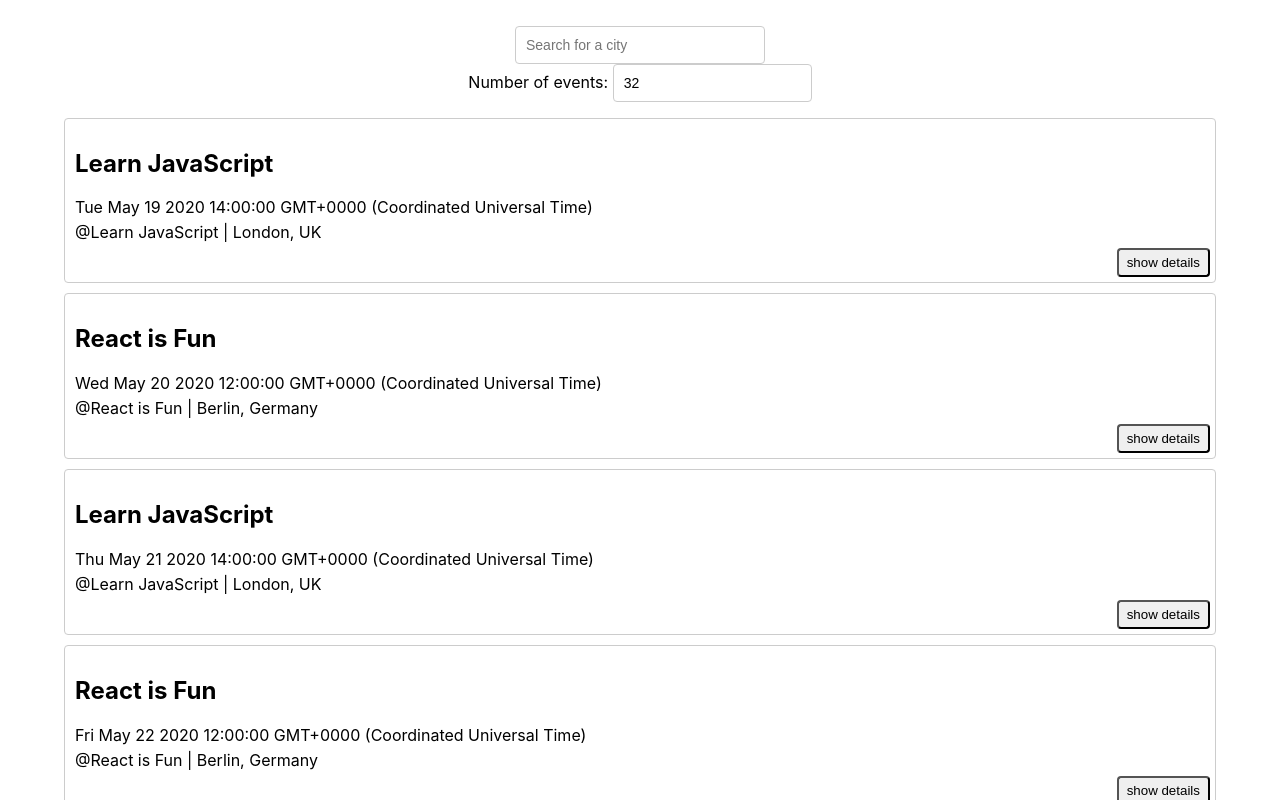
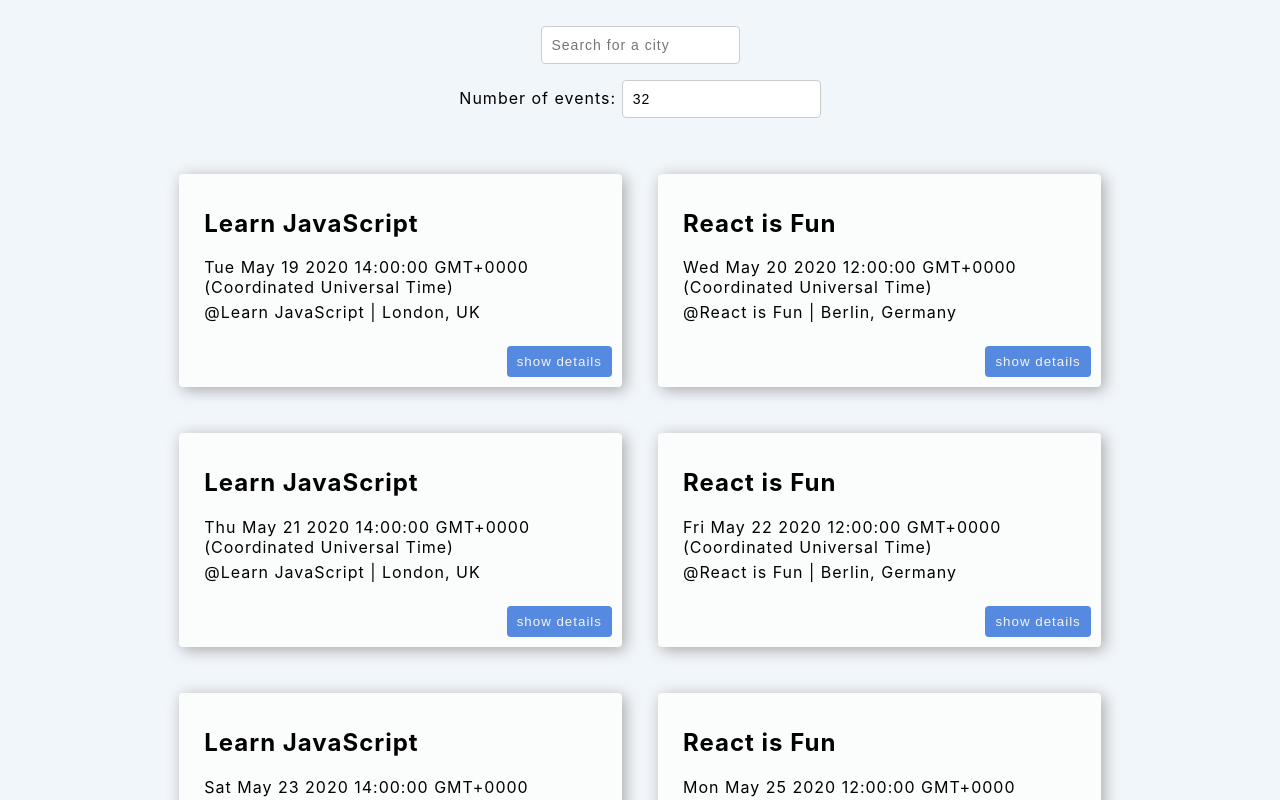
Before and after one commit to Mikkobelly/meet, a React (Create React App) app: page / in a window 1280 px wide. Shown: the top 800 px of the page. Built offline with nearby package versions, Linux system fonts and the light colour scheme.

Commit message:
Updated stylings

```diff
--- a/src/App.css
+++ b/src/App.css
@@ -1,4 +1,8 @@
 @import url(https://fonts.googleapis.com/css?family=Roboto:500);
+body {
+  background-color: rgb(241, 246, 251);
+}
+
 .App {
   text-align: center;
   padding: 2% 5%;
@@ -6,6 +10,7 @@
 
 .App * {
   box-sizing: border-box;
+  letter-spacing: 1px;
 }
 
 ul {
@@ -34,10 +39,16 @@ input[type="number"] {
   line-height: 20px;
   align-self: center;
   height: 38px;
+  margin-bottom: 1rem;
+}
+
+input:focus {
+  border: 1px solid rgb(255, 128, 0);
+  outline: none;
 }
 
 .city {
-  width: 250px;
+  max-width: 250px;
 }
 
 .CitySearch {
@@ -76,23 +87,44 @@ input[type="number"] {
   background-color: #bcdcdb;
 }
 
+.EventList {
+  display: grid;
+  grid-template-columns: 1fr;
+  grid-gap: 2.25rem;
+  margin: 2.5rem auto;
+}
+
 .event {
-  padding: 10px 10px 35px;
+  padding: 10px 20px 50px;
   margin-bottom: 10px;
   text-align: left;
-  border: 1px solid #ccc;
+  background-color: #fbfcfc;
   border-radius: 4px;
+  box-shadow: 3px 3px 15px rgb(167, 167, 167);
   position: relative;
 }
 
 .toggleButton {
   position: absolute;
-  right: 5px;
-  bottom: 5px;
-  padding: 5px 8px;
+  right: 10px;
+  bottom: 10px;
+  padding: 8px 10px;
   border-radius: 4px;
+  border: none;
   outline: none;
+  background-color: #558ae0;
+  color: whitesmoke;
   cursor: pointer;
+  transition: .2s all ease;
+}
+
+.toggleButton:hover {
+  filter: brightness(1.25);
+  transform: translateY(-5px);
+}
+
+.toggleButton:active {
+  transform: translateY(-3px);
 }
 
 .name {
@@ -115,7 +147,7 @@ input[type="number"] {
 }
 
 .numberOfEvents {
-  width: 200px;
+  max-width: 200px;
   margin: 20px auto;
   text-align: center;
 }
@@ -198,7 +230,21 @@ input[type="number"] {
   font-family: "Roboto";
 }
 
+@media only screen and (min-width: 576px) {
+  .EventList {
+    width: 80%;
+  }
+}
 
+@media only screen and (min-width: 768px) {
+  .EventList {
+    grid-template-columns: 1fr 1fr;
+  }
+
+  .event {
+    padding: 15px 25px 60px;
+  }
+}
 
 @media only screen and (min-width: 992px) {
   .data-vis-wrapper {
```
